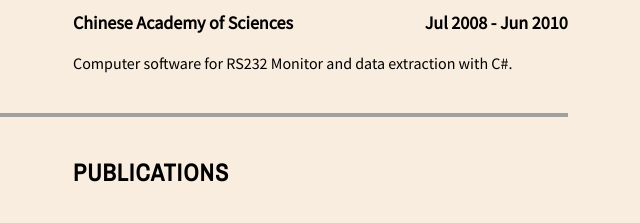
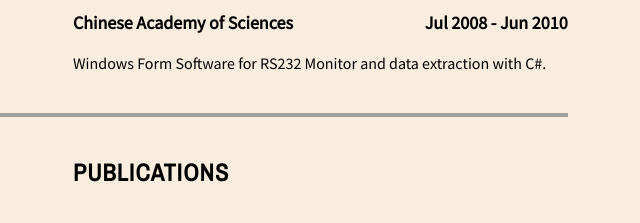
Before and after one commit to wangmeng255/resume, a plain HTML site: page index.html in a window 1280 px wide. Shown: the part 750-973 px from the top of the page, 610-1250 px from the left. Drawn offline with nearby package versions, Linux system fonts and the light colour scheme.

Commit message:
update index.html

```diff
--- a/index.html
+++ b/index.html
@@ -40,7 +40,7 @@
         <div><h3>Chinese Academy of Sciences</h3><h3>Jul 2008 - Jun 2010</h3></div>
         <p>Cooperation implement satellite navigation and communication software built with C on Digital Signal Processor.</p>
         <div><h3>Chinese Academy of Sciences</h3><h3>Jul 2008 - Jun 2010</h3></div>
-        <p>Computer software for RS232 Monitor and data extraction with C#.</p>
+        <p>Windows Form Software for RS232 Monitor and data extraction with C#.</p>
       </th>
     </tr>
     <tr>
```
